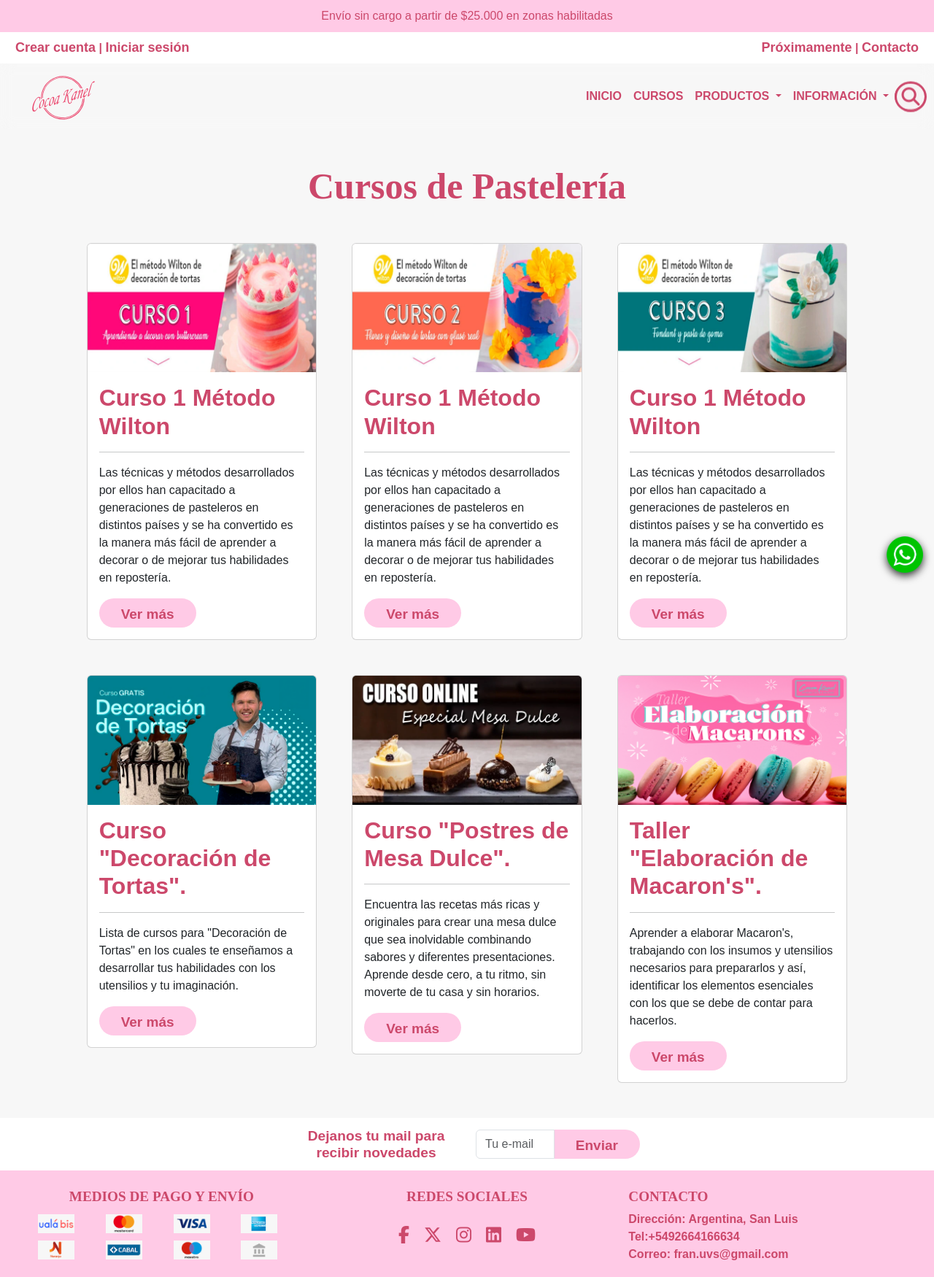
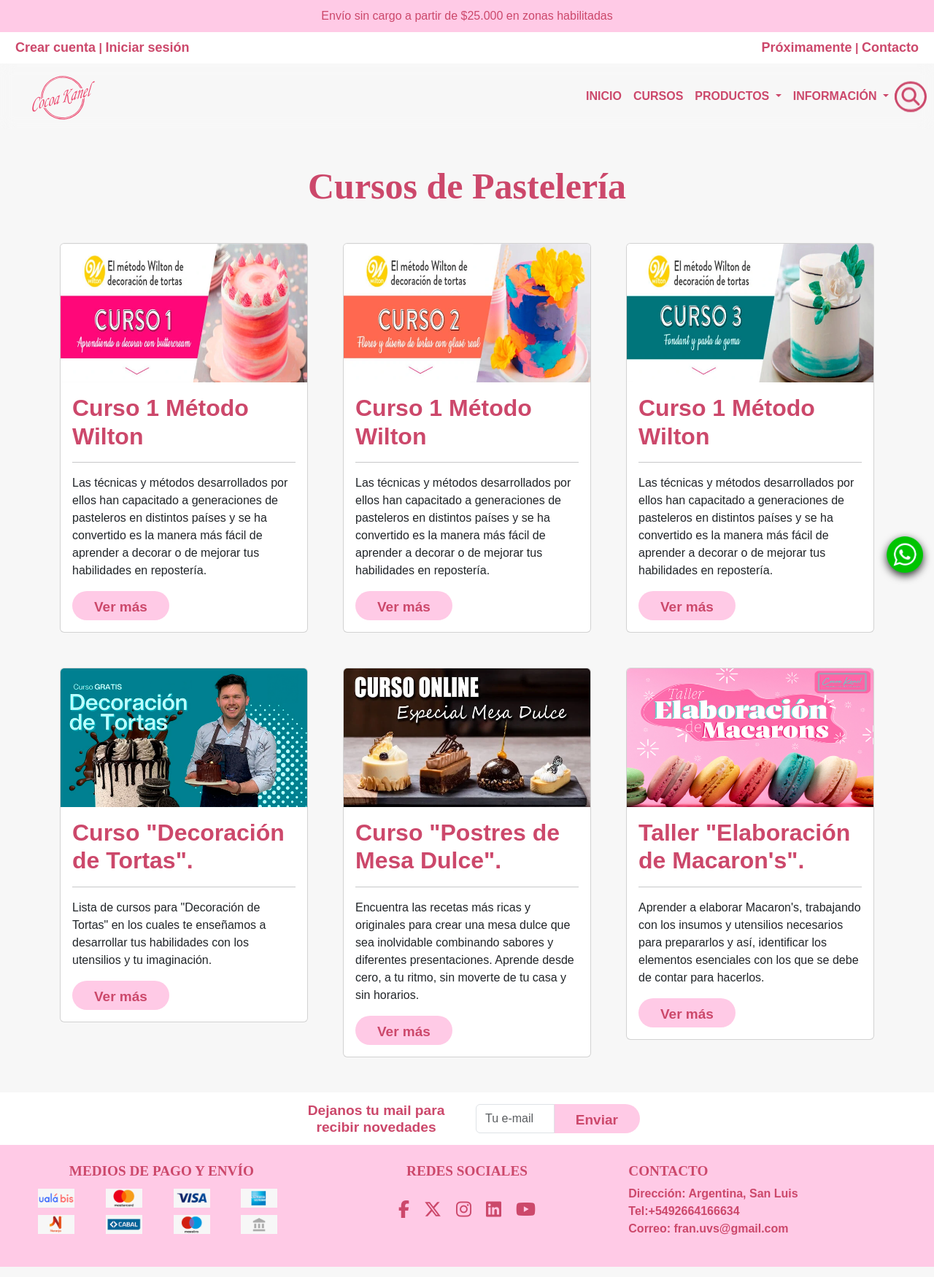
Before and after one commit to Franco-Lemos/Franco-Lemos.github.io, a website: page pages/curso.html in a window 1280 px wide. Shown: the whole page at 73% size. Drawn offline with nearby package versions, Linux system fonts and the light colour scheme; a web font is replaced by a local one.

Commit message:
Correcciones de seo.

```diff
--- a/pages/curso.html
+++ b/pages/curso.html
@@ -94,10 +94,10 @@
   <!-- ==< Main content >== -->
   <main>
     <section>
-      <div class="container-fluid col-sm-12 col-xl-10 mb-5">
+      <div class="container mb-5">
         <h1 class="text-center my-5 animate product-title fw-bold">Cursos de Pastelería</h1>
-        <div class="row row-cols-1 row-cols-sm-2 row-cols-md-2 row-cols-lg-2 row-cols-xl-3 g-5">
-            <div class="animate">
+        <div class="row g-5">
+            <div class="animate col-12 col-md-6 col-lg-4">
                 <div class="card">
                     <img src="../assets/img/webp/curso_1.webp" class="card-img-top" alt="Curso 1 - Decoración Wilton.">
                     <div class="card-body">
@@ -108,7 +108,7 @@
                     </div>
                 </div>
             </div>
-            <div class="animate">
+            <div class="animate col-12 col-md-6 col-lg-4">
                 <div class="card">
                     <img src="../assets/img/webp/curso_2.webp" class="card-img-top" alt="Curso 2 - Decoración Wilton.">
                     <div class="card-body">
@@ -119,7 +119,7 @@
                     </div>
                 </div>
             </div>
-            <div class="animate">
+            <div class="animate col-12 col-md-6 col-lg-4">
                 <div class="card">
                     <img src="../assets/img/webp/curso_3.webp" class="card-img-top" alt="Curso 3 - Decoración Wilton.">
                     <div class="card-body">
@@ -130,7 +130,7 @@
                     </div>
                 </div>
             </div>
-            <div class="animate">
+            <div class="animate col-12 col-md-6 col-lg-4">
                 <div class="card">
                     <img src="../assets/img/webp/curso_4.webp" class="card-img-top" alt="Curso Decoración de tortas."">
                     <div class="card-body">
@@ -141,7 +141,7 @@
                     </div>
                 </div>
             </div>
-            <div class="animate">
+            <div class="animate col-12 col-md-6 col-lg-4">
                 <div class="card">
                     <img src="../assets/img/webp/curso_5.webp" class="card-img-top" alt="Curso Postres de mesa dulce.">
                     <div class="card-body">
@@ -153,7 +153,7 @@
                     </div>
                 </div>
             </div>
-            <div class="animate">
+            <div class="animate col-12 col-md-6 col-lg-4">
                 <div class="card">
                     <img src="../assets/img/webp/curso_6.webp" class="card-img-top" alt="Curso Elaboración de Macaron's.">
                     <div class="card-body">
@@ -181,8 +181,8 @@
         <div class="col-sm-4 pt-3">
           <form class="">
             <div class="input-group mb-3">
-              <input type="email" class="form-control" placeholder="Tu e-mail" aria-label="Correo electrónico">
-              <a class="btn-pink" href="#" role="button">Enviar</a>
+              <input type="email" class="form-control" placeholder="Tu e-mail" aria-label="Correo electrónico" required>
+              <button class="btn-pink" type="submit" role="button">Enviar</button>
             </div>
           </form>
         </div>
```
Also changed, not shown: pages/pedidos.html (+3 -3 lines), pages/preguntas-frecuentes.html (+3 -3 lines), pages/productos.html (+2 -2 lines).
